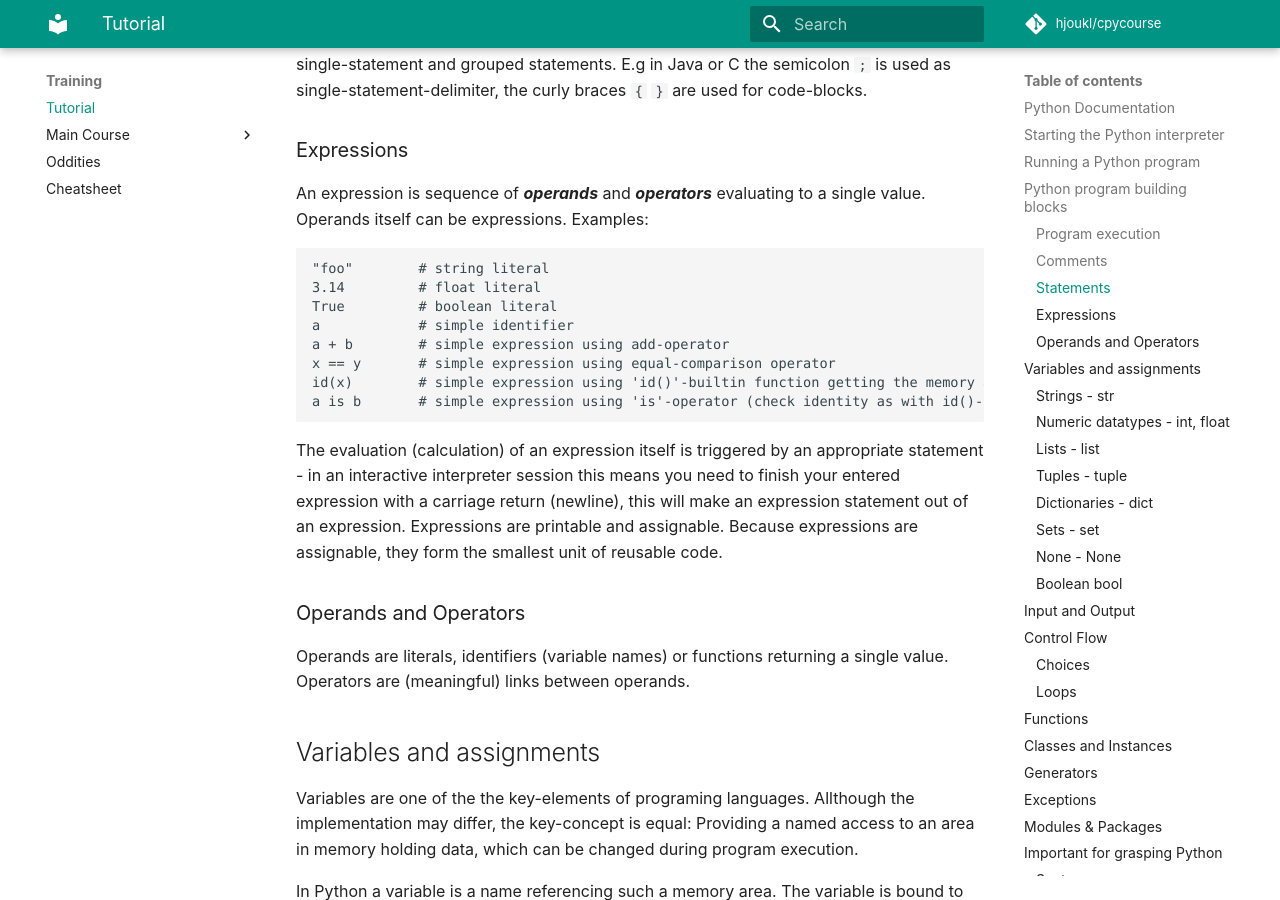
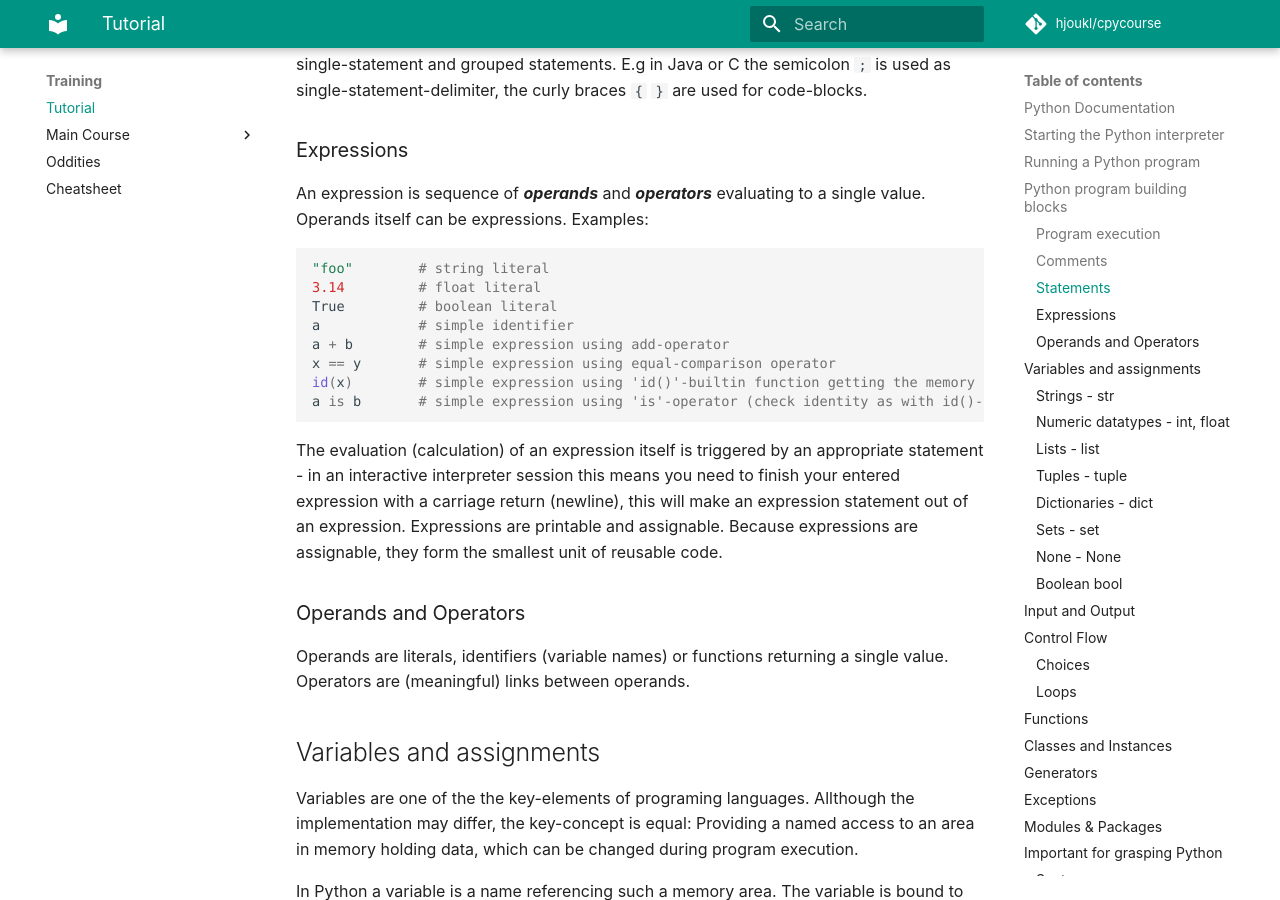
Before and after one commit to rkluger68/cpycourse, an MkDocs documentation site: the page built from docs/training/tutorial.md, in a window 1280 px wide and 900 px high, scrolled down 4527 px. Built offline with MkDocs 1.6.1 and Material for MkDocs 9.7.7, drawn with Linux system fonts in a browser that asks for light colours; comment, search, counter and statistics services are not loaded; some of the changed text lies outside the part shown.

Commit message:
Update tutorial.md
Some corrections

````diff
--- a/docs/training/tutorial.md
+++ b/docs/training/tutorial.md
@@ -199,14 +199,16 @@
 An expression is sequence of ***operands*** and ***operators*** evaluating to a single value. Operands itself can be expressions.
 Examples:
 
-    "foo"        # string literal
-    3.14         # float literal
-    True         # boolean literal
-    a            # simple identifier
-    a + b        # simple expression using add-operator
-    x == y       # simple expression using equal-comparison operator
-    id(x)        # simple expression using 'id()'-builtin function getting the memory address the variable 'x' refers to
-    a is b       # simple expression using 'is'-operator (check identity as with id()-builtin function)
+``` python
+"foo"        # string literal
+3.14         # float literal
+True         # boolean literal
+a            # simple identifier
+a + b        # simple expression using add-operator
+x == y       # simple expression using equal-comparison operator
+id(x)        # simple expression using 'id()'-builtin function getting the memory address the variable 'x' refers to
+a is b       # simple expression using 'is'-operator (check identity as with id()-builtin function)
+```
 
 The evaluation (calculation) of an expression itself is triggered by an appropriate statement - in an interactive interpreter session this means you need to finish your entered expression with a carriage return (newline), this will make an expression statement out of an expression.
 Expressions are printable and assignable. Because expressions are assignable, they form the smallest unit of reusable code.
@@ -437,8 +445,9 @@
 >>> tuple((1, 'foo', 3.14)) # explicit: 'tuple'-class constructor (1) using 'tuple'-brackets '(' ')'
 (1, 'foo', 3.14)
 >>>
->>> tuple([1, 'foo', 3.14)] # explicit: 'tuple'-class constructor (2) using 'list'-brackets '[' ']'
+>>> tuple([1, 'foo', 3.14]) # explicit: 'tuple'-class constructor (2) using 'list'-brackets '[' ']'
 (1, 'foo', 3.14)
+>>>
 ```
 
 `tuple`-example
@@ -481,8 +490,8 @@
 ``` python
 >>> {'name': 'Paul', 'age': 26, 'profession': 'author'}       # implicit: using curly braces '{' '}'
 {'name': 'Paul', 'age': 26, 'profession': 'author'}
->>> dict({'name': 'Paul', 'age': 26, 'profession': 'author})  # explicit: 'dict'-class constructor
-{'name': 'Paul', 'age': 26, 'profession': 'author}
+>>> dict({'name': 'Paul', 'age': 26, 'profession': 'author'})  # explicit: 'dict'-class constructor
+{'name': 'Paul', 'age': 26, 'profession': 'author'}
 >>>
 ```
 
@@ -711,7 +720,7 @@
 
 ## Functions
 
-Functions are ***named code blocks*** providing a dedicated task (procedure) or calculation (function). Functions can have input parameters and return values, i.e. result values returnd to the caller.
+Functions are ***named code blocks*** providing a dedicated task (procedure) or calculation (function). Functions *can* have input parameters and return values, i.e. result values returnd to the caller.
 
 ***function definition***
 A function is defined using the `def`-statement
````
Also changed, not shown: other parts of docs/training/tutorial.md (+10 -4 lines).
